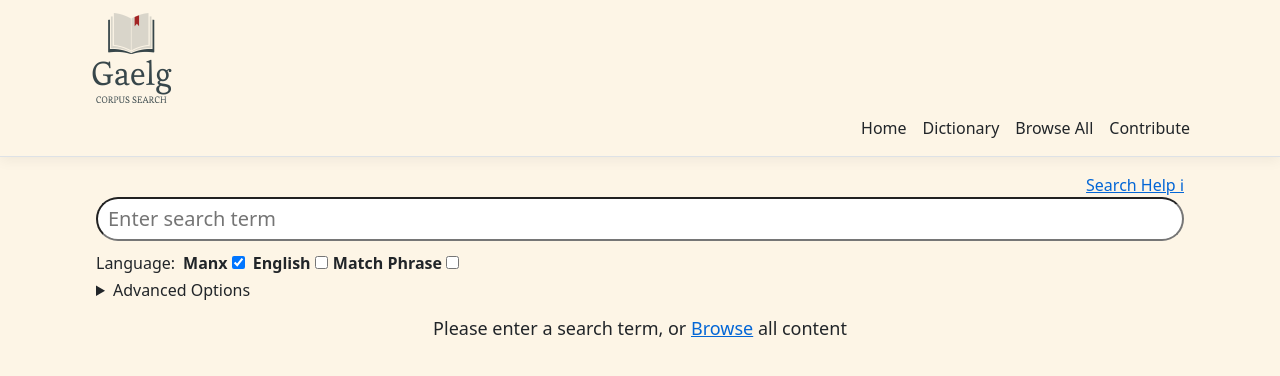
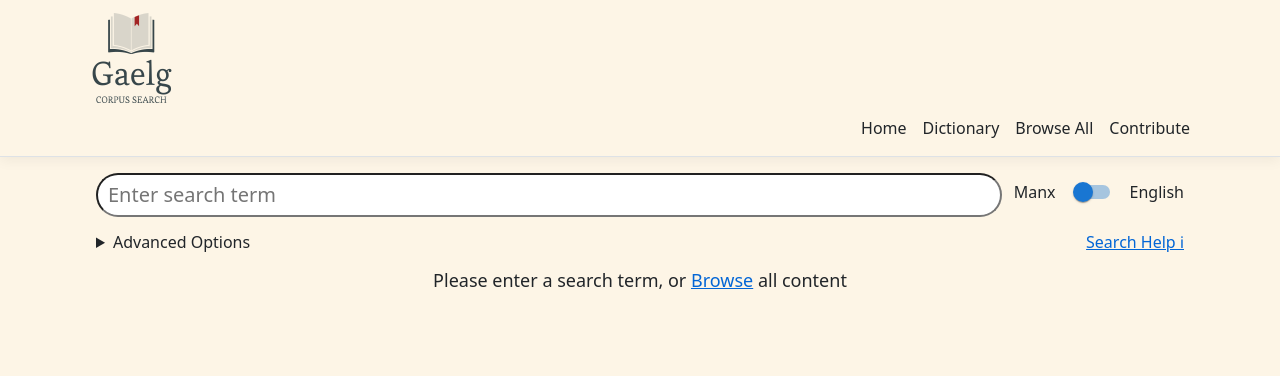
Before and after one commit to david-allison/manx-corpus-search, a React (Create React App) app in the folder CorpusSearch/ClientApp/: page / in a window 1280 px wide. Shown: the top 376 px of the page. Built offline with nearby package versions, Linux system fonts and the light colour scheme.

Commit message:
redesign: search
Use a switch for Manx/English

Move 'Match' to advanced options

```diff
--- a/CorpusSearch/ClientApp/src/components/AdvancedOptions.tsx
+++ b/CorpusSearch/ClientApp/src/components/AdvancedOptions.tsx
@@ -1,18 +1,19 @@
 import Typography from "@mui/material/Typography"
 import Slider from "@mui/material/Slider"
-import React, {useState} from "react"
+import React, {ChangeEvent, useState} from "react"
 import {Home} from "./Home"
 
 export type DateRange = {
     start:number,
     end: number
 }
-const AdvancedOptions = (props: { onDateRangeChange: (range: DateRange) => void }) => {
+const AdvancedOptions = (props: { onDateRangeChange: (range: DateRange) => void, onMatchChange: (match: boolean) => void }) => {
     const [dateRange, setDateRange] = useState([1500, Home.currentYear])
 
     return <details className="advanced-options">
-        <summary>Advanced Options</summary>
-
+        <summary>Advanced Options
+            <a style={{"float":"right"}} href="https://github.com/david-allison/manx-corpus-search/blob/master/CorpusSearch/Docs/searching.md#searching" target="_blank" rel="noreferrer">Search Help ℹ</a>
+        </summary>
 
         <Typography id="range-output" gutterBottom>
             Dates: {dateRange[0]}&ndash;{dateRange[1]}
@@ -31,7 +32,22 @@ const AdvancedOptions = (props: { onDateRangeChange: (range: DateRange) => void
             }}
             aria-labelledby="range-slider"
         />
+        <SearchLanguageBox onMatchChange={props.onMatchChange} />
+
     </details>
 }
 
+const SearchLanguageBox = (props: {onMatchChange: (match: boolean) => void}) => {
+    const [matchPhrase, setMatchPhrase] = useState(false)
+
+    const onMatchPhraseChanged = (event: ChangeEvent<HTMLInputElement>) => {
+        setMatchPhrase(event.target.checked)
+        props.onMatchChange(event.target.checked)
+    }
+
+    return <div className="search-language">
+        <label style={{ paddingLeft: 10 }} htmlFor="matchPhrase">Match Phrase</label> <input id="matchPhrase" type="checkbox" checked={matchPhrase} onChange={onMatchPhraseChanged} /><br />
+    </div>
+}
+
 export default AdvancedOptions
--- a/CorpusSearch/ClientApp/src/components/FetchDataDocument.tsx
+++ b/CorpusSearch/ClientApp/src/components/FetchDataDocument.tsx
@@ -9,6 +9,7 @@ import {searchWork, SearchWorkResponse} from "../api/SearchWorkApi"
 import {Translations} from "../api/SearchApi"
 import {SearchLanguage} from "./Home"
 import {CircularProgress} from "@mui/material"
+import {ManxEnglishSelector} from "./ManxEnglishSelector"
 
 
 export const FetchDataDocument = () => {
@@ -68,9 +69,10 @@ export const FetchDataDocument = () => {
         <div>
             <h1 id="tabelLabel" ><Link to={`/?q=${value}`} style={{ textDecoration: "none" }}>⇦</Link>  { title }</h1>
 
-            <input type="text" id="corpus-search-box" value={value} onChange={(x) => setValue(x.target.value)} />
-            <label htmlFor="manxSearch">Manx</label> <input id="manxSearch" type="checkbox" checked={searchManx} onChange={(x) => setSearchLanguage(x.target.checked ? "Manx" : "English")} /><br/>
-            <label htmlFor="englishSearch">English</label> <input id="englishSearch" type="checkbox" checked={searchEnglish}  onChange={(x) => setSearchLanguage(x.target.checked ? "English" : "Manx")} /><br/>
+            <div style={{display: "flex", flex: 1, flexGrow: 2}}>
+                <input size={5} id="corpus-search-box" style={{flexGrow: 1, marginRight: 12}} placeholder="Enter search term" type="text" value={value} onChange={(x) => setValue(x.target.value)} />
+                <ManxEnglishSelector onLanguageChange={setSearchLanguage}/>
+            </div>
             {loading && <div style={{
                 marginTop: 40,
                 display: "flex",
--- a/CorpusSearch/ClientApp/src/components/Home.css
+++ b/CorpusSearch/ClientApp/src/components/Home.css
@@ -3,8 +3,6 @@
 }
 
 #corpus-search-box {
-    display: block;
-    width: 100%;
     padding: 5px 10px 5px 10px;
     font-size: 20px;
     border-radius: 40px;
--- a/CorpusSearch/ClientApp/src/components/Home.tsx
+++ b/CorpusSearch/ClientApp/src/components/Home.tsx
@@ -2,7 +2,7 @@
 
 import "./Home.css"
 
-import React, {ChangeEvent, useEffect, useRef, useState} from "react"
+import React, {useEffect, useRef, useState} from "react"
 import qs from "qs"
 import MainSearchResults from "./MainSearchResults"
 import { DictionaryLink } from "./DictionaryLink"
@@ -11,6 +11,7 @@ import AdvancedOptions, {DateRange} from "./AdvancedOptions"
 import {useLocation, useNavigate} from "react-router-dom"
 import {search, SearchResponse} from "../api/SearchApi"
 import {CircularProgress} from "@mui/material"
+import {ManxEnglishSelector} from "./ManxEnglishSelector"
 
 
 export type SearchLanguage = "English" | "Manx"
@@ -91,15 +92,15 @@ export const HomeFC = () => {
     return (
         <div>
             <div className="search-options">
-                <a style={{"float":"right"}} href="https://github.com/david-allison/manx-corpus-search/blob/master/CorpusSearch/Docs/searching.md#searching" target="_blank" rel="noreferrer">Search Help ℹ</a>
-                <input id="corpus-search-box" placeholder="Enter search term" type="text" value={query} onChange={handleChange} />
 
-                <SearchLanguageBox
-                    onLanguageChange={setSearchLanguage}
-                    onMatchChange={setMatchPhrase}
-                />
+                <div style={{display: "flex", flex: 1}}>
+                    <input size={5} id="corpus-search-box" style={{flexGrow: 1, marginRight: 12}} placeholder="Enter search term" type="text" value={query} onChange={handleChange} />
+                    <ManxEnglishSelector onLanguageChange={setSearchLanguage}/>
+                </div>
 
-                <AdvancedOptions onDateRangeChange={setDateRange} />
+                <div style={{clear: "both"}} />
+
+                <AdvancedOptions onDateRangeChange={setDateRange} onMatchChange={setMatchPhrase} />
 
             </div>
 
@@ -149,27 +150,3 @@ const SearchResultHeader = (props: { response: SearchResponse })  => {
         </div>
     )
 }
-
-const SearchLanguageBox = (props: {
-    onLanguageChange: (lang: SearchLanguage) => void,
-    onMatchChange: (match: boolean) => void
-}) => {
-    const [language, setLanguage] = useState<SearchLanguage>("Manx")
-    const [matchPhrase, setMatchPhrase] = useState(false)
-
-    const onMatchPhraseChanged = (event: ChangeEvent<HTMLInputElement>) => {
-        setMatchPhrase(event.target.checked)
-        props.onMatchChange(event.target.checked)
-    }
-    const onSetLanguage = (newLanguage: SearchLanguage) => {
-        setLanguage(newLanguage)
-        props.onLanguageChange(newLanguage)
-    }
-
-    return <div className="search-language">
-        Language:
-        <label htmlFor="manxSearch" id="manxSearchLabel">Manx</label> <input id="manxSearch" type="checkbox" checked={language == "Manx"} defaultChecked={language == "Manx"} onChange={() => onSetLanguage("Manx")} />
-        <label htmlFor="englishSearch">English</label> <input id="englishSearch" type="checkbox" checked={language== "English"} defaultChecked={language == "English"} onChange={() =>onSetLanguage("English")} />
-        <label style={{ "paddingLeft": "5px" }} htmlFor="matchPhrase">Match Phrase</label> <input id="matchPhrase" type="checkbox" checked={matchPhrase} onChange={onMatchPhraseChanged} /><br />
-    </div>
-}
--- /dev/null
+++ b/CorpusSearch/ClientApp/src/components/ManxEnglishSelector.tsx
@@ -0,0 +1,35 @@
+import React, {useState} from "react"
+import {Grid, Switch} from "@mui/material"
+import {SearchLanguage} from "./Home"
+
+
+export const ManxEnglishSelector = (props: { onLanguageChange: (lang: SearchLanguage) => void }) => {
+    const [language, setLanguage] = useState<SearchLanguage>("Manx")
+
+    const onSetLanguage = (checked: boolean) => {
+        const newLanguage: SearchLanguage = checked ? "English" : "Manx"
+        setLanguage(newLanguage)
+        props.onLanguageChange(newLanguage)
+    }
+
+    return <div style={{display: "inline-block", minWidth: 160}}><Grid component="label" container alignItems="center" spacing={1}>
+        <Grid item>Manx</Grid>
+        <Grid item>
+            <Switch
+                checked={language == "English"}
+                onChange={(x) => onSetLanguage(x.target.checked)}
+                value="checked"
+                sx={{
+                    "& .MuiSwitch-switchBase": {
+                        color: "#1976d2"
+                    },
+                    "&	.MuiSwitch-track": {
+                        backgroundColor: "#1976d2"
+                    }
+                }}
+            />
+        </Grid>
+        <Grid item>English</Grid>
+    </Grid>
+    </div>
+}
```
